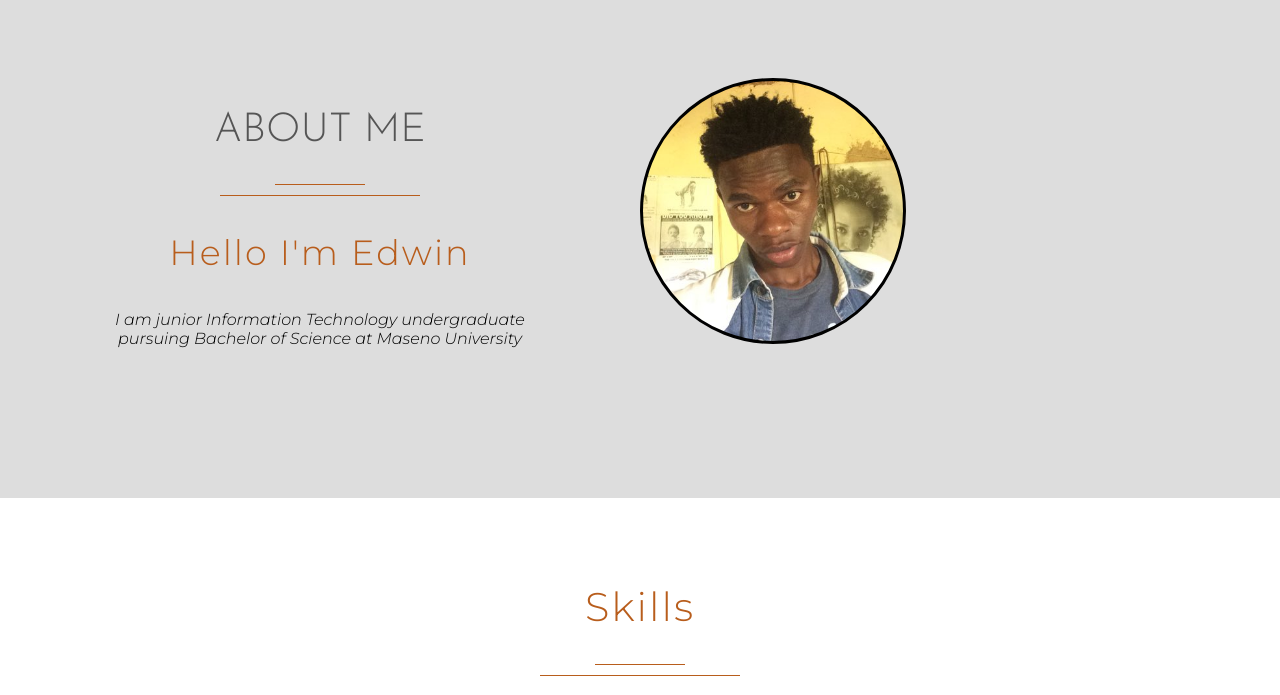
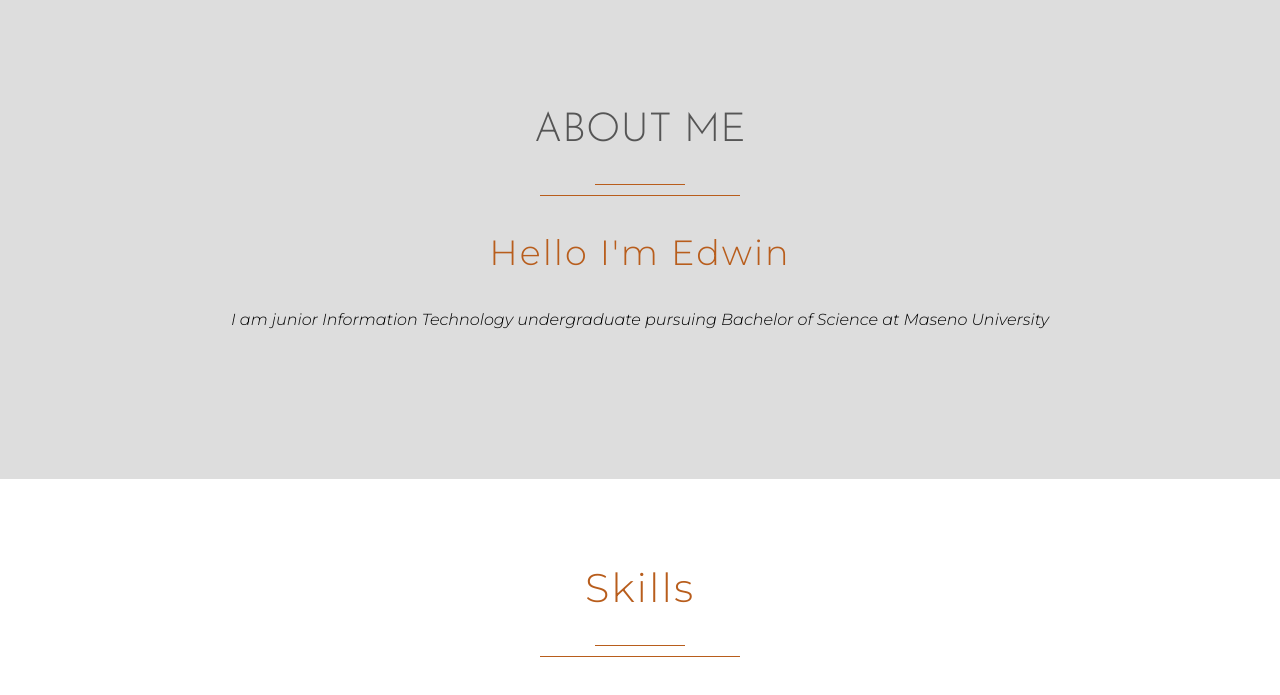
Before and after one commit to edwin001-tech/portfolio, a website: page index.html in a window 1280 px wide. Shown: the part 822-1517 px from the top of the page. Drawn offline with Linux system fonts and the light colour scheme.

Commit message:
removed my-image

```diff
--- a/css/style.css
+++ b/css/style.css
@@ -82,7 +82,7 @@ body {
 }
 
 .about-me-content {
-    flex: 0 1 50%;
+    flex: 1 1 50%;
     display: flex;
     flex-direction: column;
     justify-content: center;
--- a/index.html
+++ b/index.html
@@ -41,7 +41,7 @@
     </div>
 
 
-      <div class="image">
+      <!-- <div class="image"> -->
 
       </div>
   </section>
```
